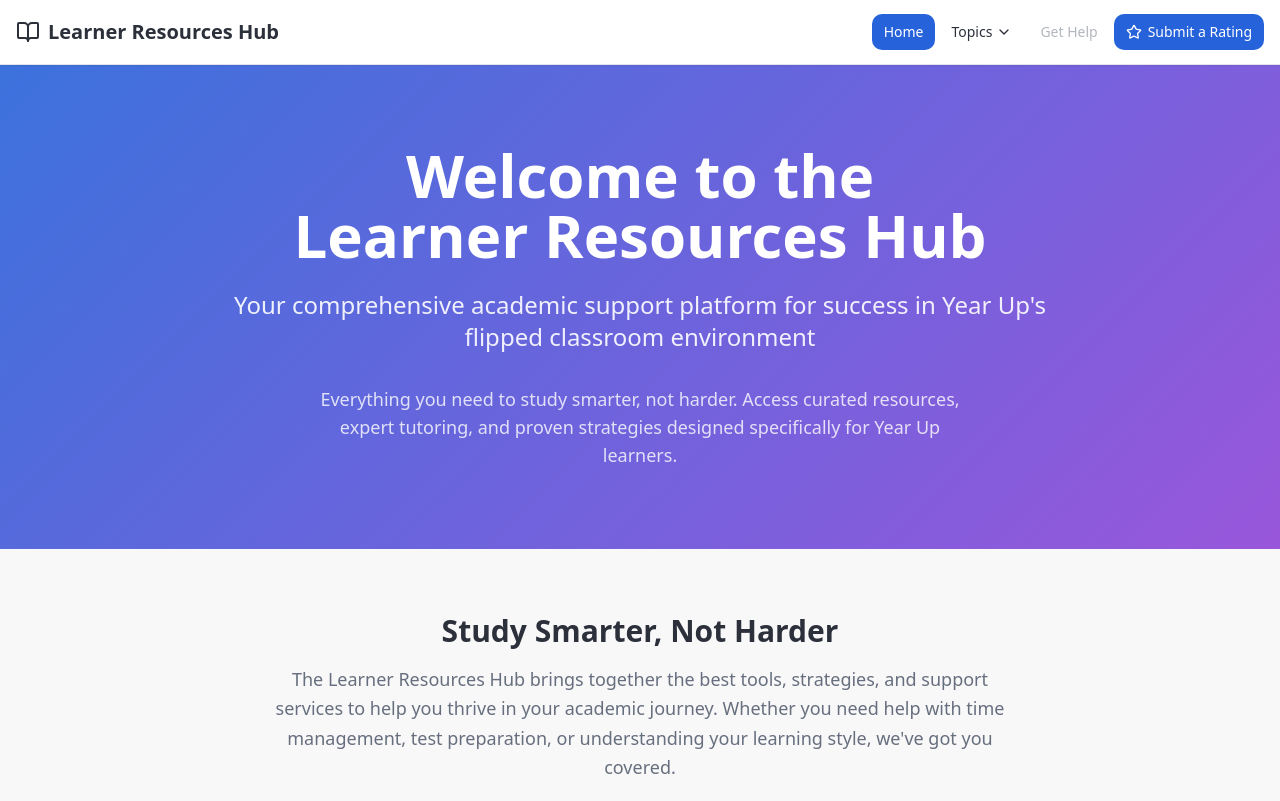
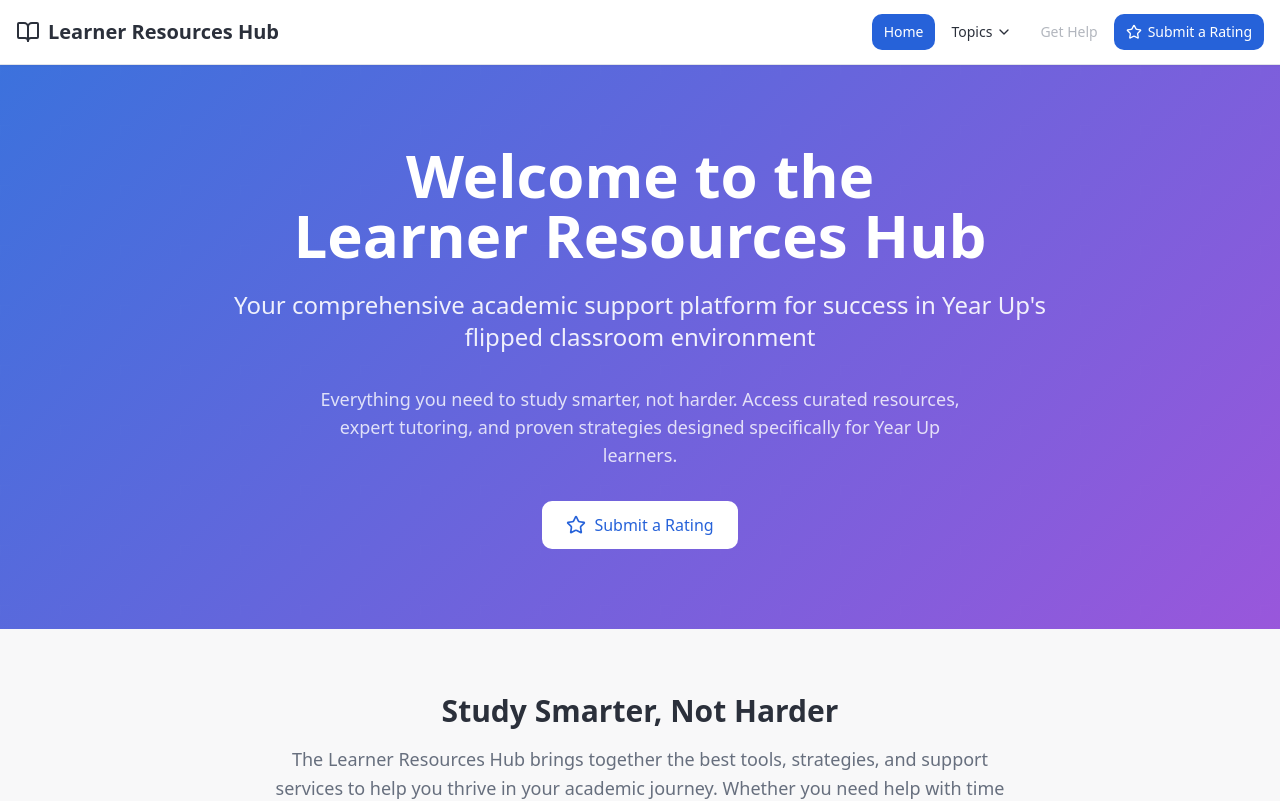
Before and after one commit to jenidub/learnhub-yearup, a React (Vite) app: page / in a window 1280 px wide. Shown: the top 801 px of the page. Built offline with nearby package versions, Linux system fonts and the light colour scheme; the HTML template or start-up script is replaced by a standard one.

Commit message:
Changes
Co-authored-by: jenidub <30510501+jenidub@users.noreply.github.com>

```diff
--- a/src/pages/Index.tsx
+++ b/src/pages/Index.tsx
@@ -2,6 +2,9 @@ import Navigation from "@/components/Navigation";
 import SectionCard from "@/components/SectionCard";
 import { Button } from "@/components/ui/button";
 import { BookOpen, FileText, MessageSquare, Lightbulb, Clock, Brain, Users, Rocket, Wrench, HelpCircle, GraduationCap, Star } from "lucide-react";
+
+// TODO: Replace with the Microsoft Forms link once available
+const RATING_FORM_URL = "#";
 
 const sections = [
   {
@@ -152,9 +155,18 @@ export default function Index() {
             <p className="text-xl md:text-2xl text-white/90 mb-8 leading-relaxed">
               Your comprehensive academic support platform for success in Year Up's flipped classroom environment
             </p>
-            <p className="text-lg text-white/80 max-w-2xl mx-auto">
+            <p className="text-lg text-white/80 max-w-2xl mx-auto mb-8">
               Everything you need to study smarter, not harder. Access curated resources, expert tutoring, and proven strategies designed specifically for Year Up learners.
             </p>
+            <a
+              href={RATING_FORM_URL}
+              target="_blank"
+              rel="noopener noreferrer"
+              className="inline-flex items-center gap-2 px-6 py-3 rounded-md text-base font-medium bg-white text-primary hover:bg-white/90 transition-colors"
+            >
+              <Star className="h-5 w-5" />
+              Submit a Rating
+            </a>
           </div>
         </div>
       </section>
```
